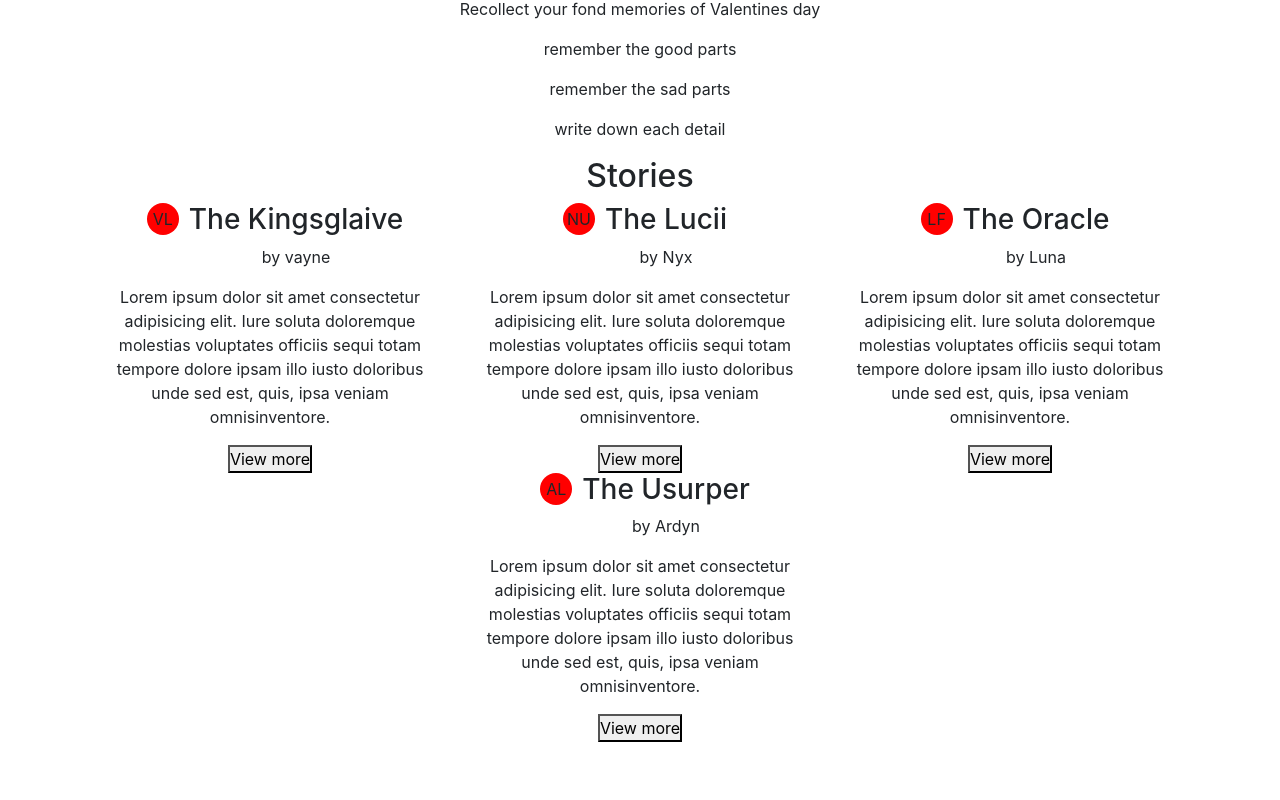
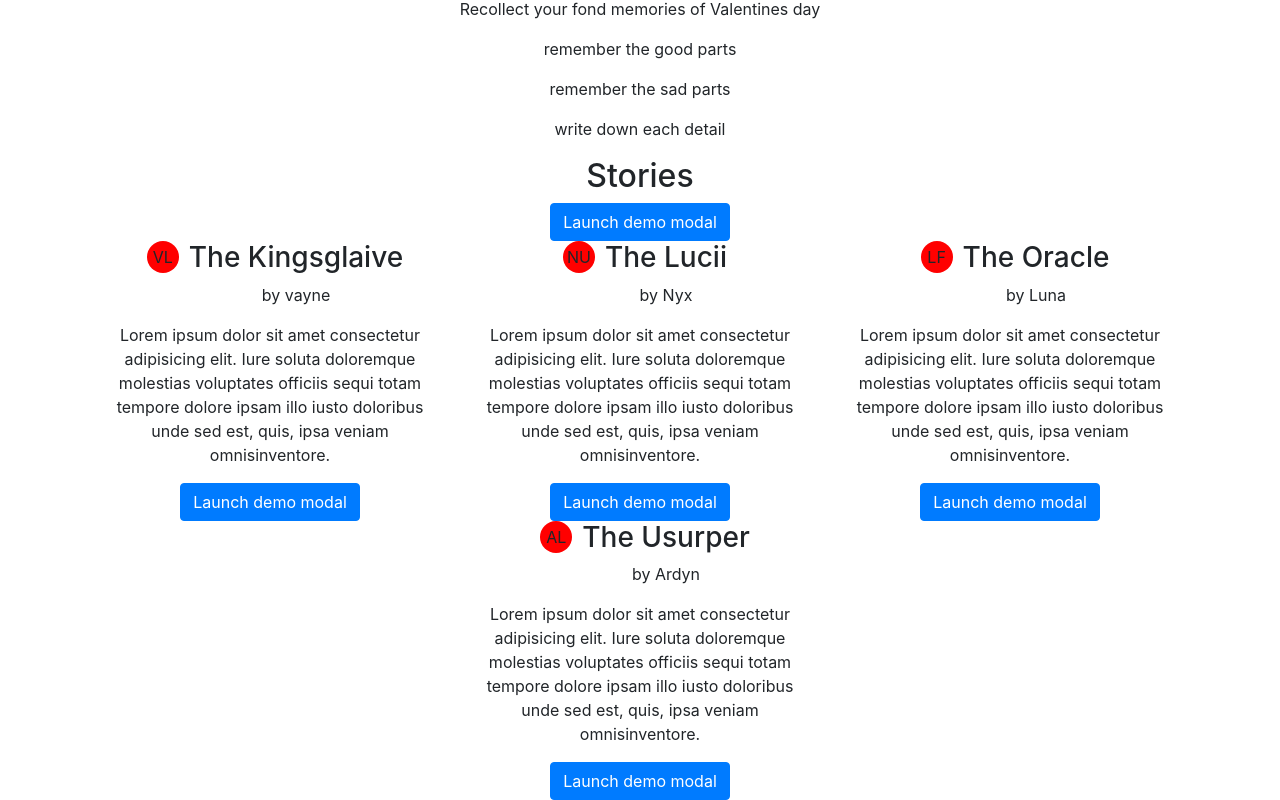
Before and after one commit to Vaynelucis/val-memoir, a React (Create React App) app: page / in a window 1280 px wide. Shown: the part 906-1706 px from the top of the page. Before the commit the page ends 1648 px from the top, so only its background shows below. Built offline with nearby package versions, Linux system fonts and the light colour scheme; no server answers.

Commit message:
added the view stories modal

```diff
--- a/src/components/Stories.js
+++ b/src/components/Stories.js
@@ -1,6 +1,11 @@
 import React from "react";
+import ViewStory from "./viewStory";
 
 export default function Stories() {
+  //   const showStory = e => {
+  //     console.log(e);
+  //     return <ViewStory />;
+  //   };
   const stories = [
     {
       username: "vayne",
@@ -53,13 +58,14 @@ export default function Stories() {
         </header>
         <p>{story.story}</p>
 
-        <button>View more</button>
+        <ViewStory story={story} />
       </div>
     );
   });
   return (
     <div className="container text-center">
       <h2>Stories</h2>
+      <ViewStory />
       <div className="story-container">
         <div className="row">{renderedStories}</div>
       </div>
--- /dev/null
+++ b/src/components/viewStory.js
@@ -0,0 +1,56 @@
+import React from "react";
+
+export default function viewStory() {
+  return (
+    <div>
+      <button
+        type="button"
+        class="btn btn-primary"
+        data-toggle="modal"
+        data-target="#exampleModalScrollable"
+      >
+        Launch demo modal
+      </button>
+
+      <div
+        class="modal fade"
+        id="exampleModalScrollable"
+        tabindex="-1"
+        role="dialog"
+        aria-labelledby="exampleModalScrollableTitle"
+        aria-hidden="true"
+      >
+        <div class="modal-dialog modal-dialog-scrollable" role="document">
+          <div class="modal-content">
+            <div class="modal-header">
+              <h5 class="modal-title" id="exampleModalScrollableTitle">
+                Modal title
+              </h5>
+              <button
+                type="button"
+                class="close"
+                data-dismiss="modal"
+                aria-label="Close"
+              >
+                <span aria-hidden="true">&times;</span>
+              </button>
+            </div>
+            <div class="modal-body">...</div>
+            <div class="modal-footer">
+              <button
+                type="button"
+                class="btn btn-secondary"
+                data-dismiss="modal"
+              >
+                Close
+              </button>
+              <button type="button" class="btn btn-primary">
+                Save changes
+              </button>
+            </div>
+          </div>
+        </div>
+      </div>
+    </div>
+  );
+}
```
